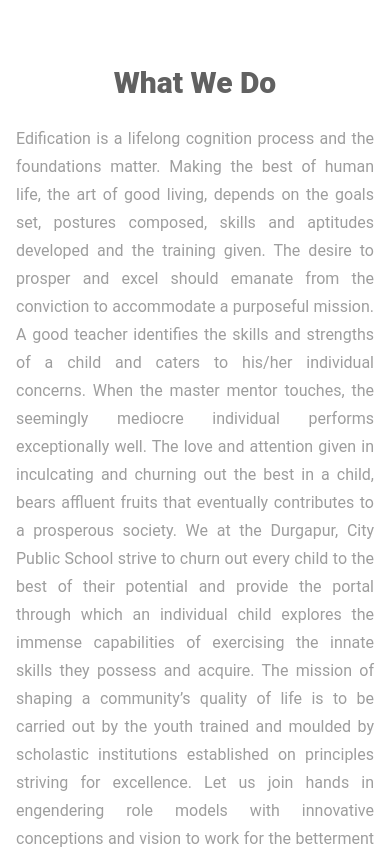
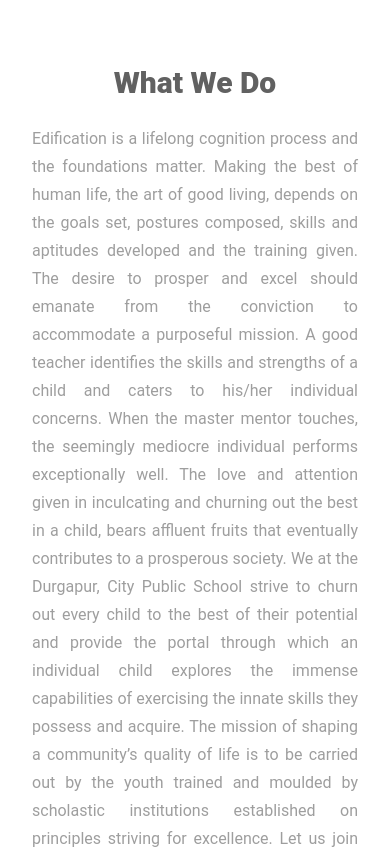
Before and after one commit to samiulfahad/def-cps, a React (Vite) app: page / in a window 390 px wide. Shown: the part 2540-3389 px from the top of the page. Built offline with nearby package versions, Linux system fonts and the light colour scheme.

Commit message:
Mobile Responsiveness

```diff
--- a/src/pages/home/Mission.jsx
+++ b/src/pages/home/Mission.jsx
@@ -12,7 +12,7 @@ const MissionSection = () => (
               </h1>
             </div>
             <div className="w-full md:w-5xl">
-              <p className="px-4 text-justify mb-10 text-base leading-7 text-gray-500 dark:text-gray-400">
+              <p className="px-8 text-justify mb-10 text-base leading-7 text-gray-500 dark:text-gray-400">
                 Edification is a lifelong cognition process and the foundations matter. Making the best of human life,
                 the art of good living, depends on the goals set, postures composed, skills and aptitudes developed and
                 the training given. The desire to prosper and excel should emanate from the conviction to accommodate a
@@ -126,7 +126,7 @@ const MissionSection = () => (
 )
 
 const InfoCard = ({ icon, value, description }) => (
-  <div className="w-full px-4 mb-6 sm:w-1/2 md:w-1/2 lg:mb-6">
+  <div className="px-4 mb-6 sm:w-1/2 md:w-1/2 lg:mb-6">
     <div className="flex flex-col justify-center items-center p-6 bg-white dark:bg-gray-900">
       <span className="text-blue-500 dark:text-blue-400 text-center">{icon}</span>
       <p className="mt-4 mb-2 text-3xl font-bold text-gray-700 dark:text-gray-400">{value}</p>
```
